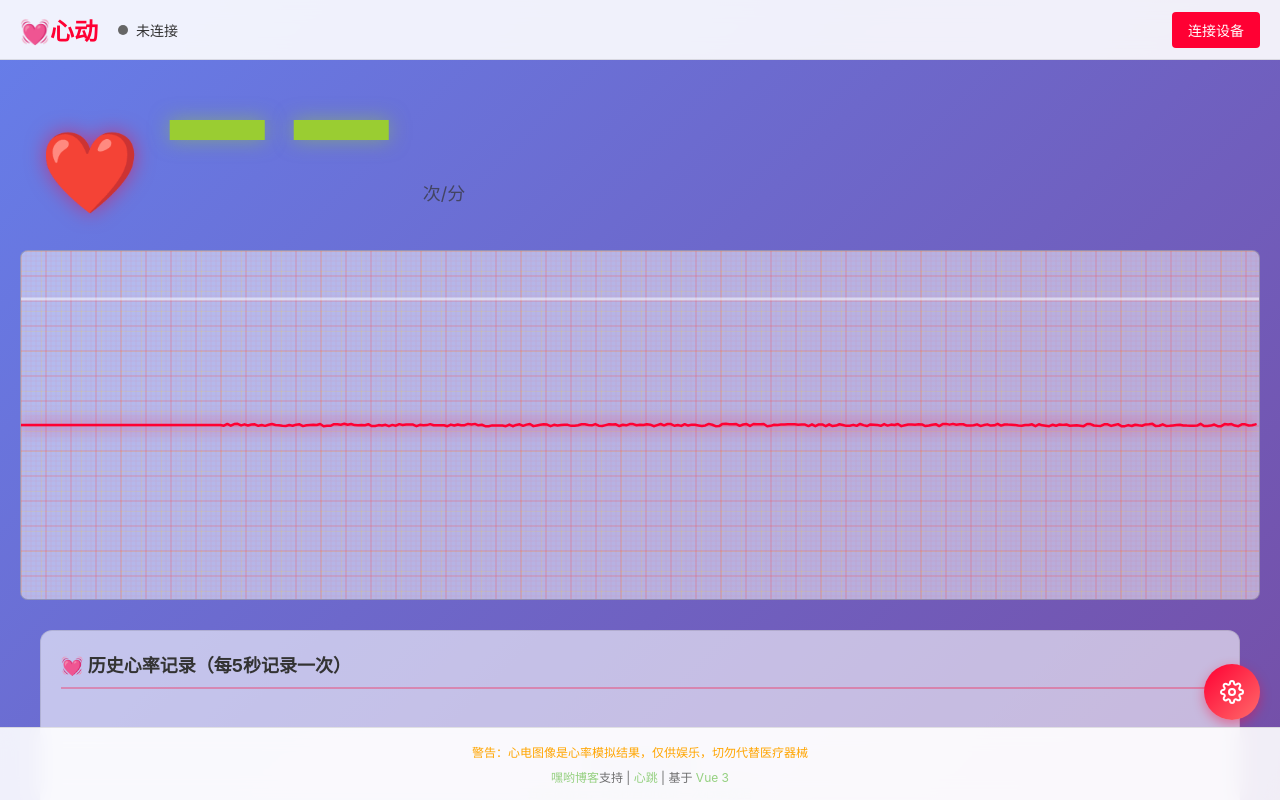
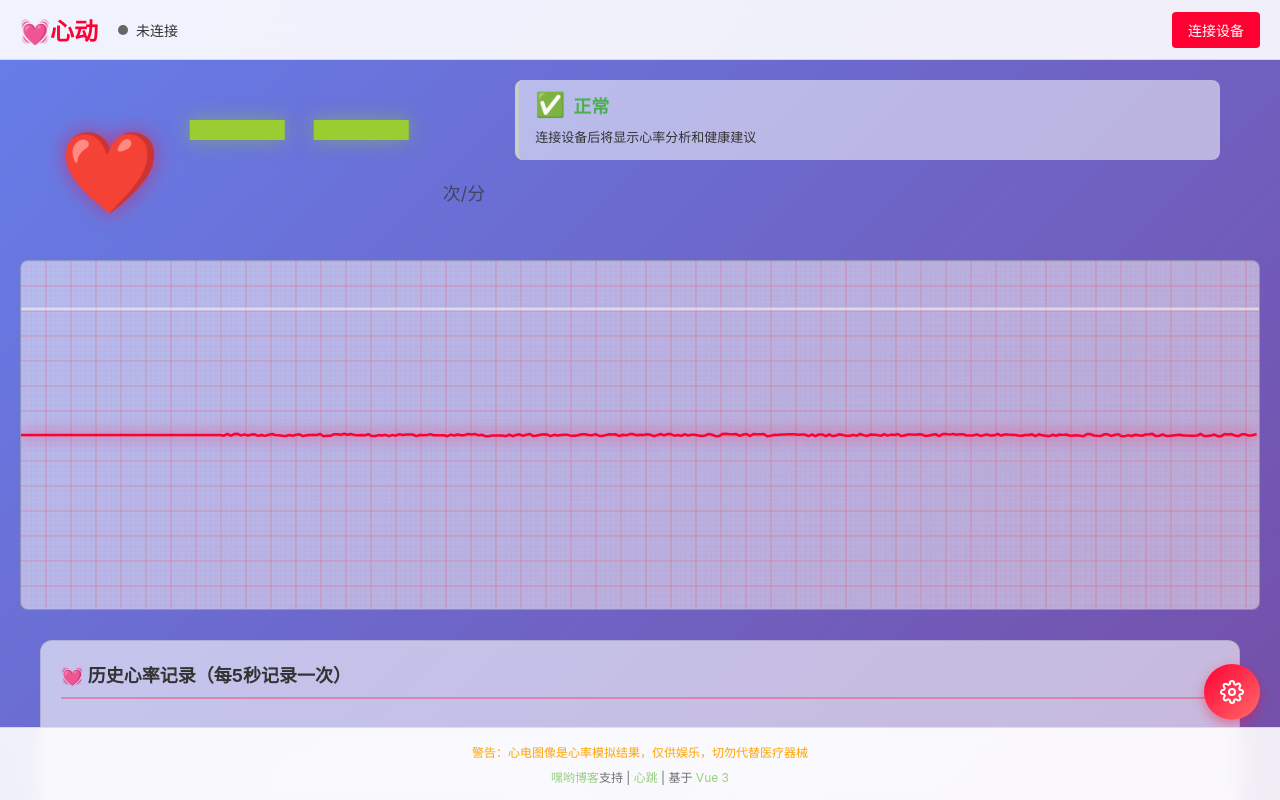
Before and after one commit to xiaoheiyo/xindong, a Vue app: page / in a window 1280 px wide. Built offline with nearby package versions, Linux system fonts and the light colour scheme.

Commit message:
1.3.1 加入心率建议

```diff
--- a/src/App.vue
+++ b/src/App.vue
@@ -8,6 +8,7 @@ import WallpaperManager from './components/WallpaperManager.vue'
 import BluetoothManager from './components/BluetoothManager.vue'
 import AppHeader from './components/AppHeader.vue'
 import AppFooter from './components/AppFooter.vue'
+import HeartRateStatus from './components/HeartRateStatus.vue'
 import type { AlertSettings } from './components/HeartRateManager.vue'
 import type { HeartRateRecord } from './components/HistoryManager.vue'
 
@@ -188,6 +189,9 @@ onUnmounted(() => {
           <span class="bpm-value">{{ bpm || '--' }}</span>
           <span class="bpm-unit">次/分</span>
         </div>
+
+        <!-- 心跳状况模块 -->
+        <HeartRateStatus :bpm="bpm" :is-connected="isConnected" />
       </section>
 
       <!-- ECG 显示 -->
@@ -340,15 +344,11 @@ onUnmounted(() => {
   width: 100%;
   text-align: left;
   display: flex;
-  align-items: center;
-  justify-content: flex-start;
-  padding-left: 20px;
-}
-
-.ecg-section {
-  width: 100%;
-  max-width: none;
-  padding: 0;
+  align-items: stretch;  /* 改为stretch,让子元素高度一致 */
+  justify-content: space-between;
+  padding: 0 40px;
+  gap: 30px;
+  min-height: 150px;  /* 设置最小高度 */
 }
 
 .heart-rate-display {
@@ -356,6 +356,7 @@ onUnmounted(() => {
   align-items: baseline;
   justify-content: flex-start;
   gap: 15px;
+  flex-shrink: 0;
 }
 
 .heart-icon {
@@ -402,6 +403,12 @@ onUnmounted(() => {
   opacity: 0.7;
   margin-left: 5px;
   font-weight: normal;
+}
+
+.ecg-section {
+  width: 100%;
+  max-width: none;
+  padding: 0;
 }
 
 
--- /dev/null
+++ b/src/components/HeartRateStatus.vue
@@ -0,0 +1,238 @@
+<script setup lang="ts">
+import { computed } from 'vue'
+
+interface Props {
+  bpm: number
+  isConnected: boolean
+}
+
+const props = defineProps<Props>()
+
+// 心跳状况类型
+type HeartRateStatus = 'normal' | 'low' | 'high' | 'veryHigh' | 'dangerous'
+
+// 计算心跳状况
+const status = computed<HeartRateStatus>(() => {
+  if (!props.isConnected || props.bpm === 0) {
+    return 'normal'
+  }
+
+  if (props.bpm < 50) {
+    return 'low'
+  } else if (props.bpm >= 50 && props.bpm <= 100) {
+    return 'normal'
+  } else if (props.bpm > 100 && props.bpm <= 120) {
+    return 'high'
+  } else if (props.bpm > 120 && props.bpm <= 150) {
+    return 'veryHigh'
+  } else {
+    return 'dangerous'
+  }
+})
+
+// 状况文本
+const statusText = computed(() => {
+  const texts: Record<HeartRateStatus, string> = {
+    normal: '正常',
+    low: '偏低',
+    high: '偏高',
+    veryHigh: '过高',
+    dangerous: '危险'
+  }
+  return texts[status.value]
+})
+
+// 状况描述 - 更详细的分析
+const statusDescription = computed(() => {
+  const descriptions: Record<HeartRateStatus, string> = {
+    normal: '心率在正常范围内(50-100次/分),心脏功能良好',
+    low: `当前心率${props.bpm}次/分偏低,可能原因:休息状态、运动员体质或药物影响。建议:如伴有头晕、乏力等症状,请及时就医`,
+    high: `当前心率${props.bpm}次/分略高,可能原因:运动后、情绪激动、咖啡因摄入。建议:深呼吸放松,避免剧烈活动,观察10-15分钟`,
+    veryHigh: `当前心率${props.bpm}次/分过高!可能原因:剧烈运动、发热、焦虑或缺氧。建议:立即停止活动,坐下休息,保持呼吸平稳,如持续超过20分钟请就医`,
+    dangerous: `当前心率${props.bpm}次/分异常危险!可能存在心律失常或其他心脏问题。建议:立即停止一切活动,保持安静,尽快联系医生或拨打急救电话`
+  }
+  return descriptions[status.value]
+})
+
+// 状态颜色
+const statusColor = computed(() => {
+  const colors: Record<HeartRateStatus, string> = {
+    normal: '#4CAF50',      // 绿色
+    low: '#FF9800',         // 橙色
+    high: '#FF9800',        // 橙色
+    veryHigh: '#F44336',    // 红色
+    dangerous: '#D32F2F'    // 深红色
+  }
+  return colors[status.value]
+})
+
+// 状态图标
+const statusIcon = computed(() => {
+  const icons: Record<HeartRateStatus, string> = {
+    normal: '✅',
+    low: '⚠️',
+    high: '⚠️',
+    veryHigh: '🔴',
+    dangerous: '🚨'
+  }
+  return icons[status.value]
+})
+</script>
+
+<template>
+  <div class="heart-rate-status">
+    <div class="status-indicator" :style="{ color: statusColor }">
+      <span class="status-icon">{{ statusIcon }}</span>
+      <span class="status-text">{{ statusText }}</span>
+    </div>
+    <div class="status-description" v-if="isConnected && bpm > 0">
+      <div class="analysis-content">
+        {{ statusDescription }}
+      </div>
+      <div class="recommendation" v-if="status !== 'normal'">
+        <strong>💡 健康建议:</strong>
+        <ul>
+          <li v-if="status === 'low'">监测是否有头晕、胸闷等症状</li>
+          <li v-if="status === 'low'">适当补充水分和电解质</li>
+          <li v-if="status === 'high' || status === 'veryHigh'">进行深呼吸练习(吸气4秒,屏息4秒,呼气6秒)</li>
+          <li v-if="status === 'high' || status === 'veryHigh'">避免咖啡、茶等刺激性饮料</li>
+          <li v-if="status === 'dangerous'">保持平静,避免紧张情绪</li>
+          <li v-if="status === 'dangerous'">如有胸痛、呼吸困难,立即就医</li>
+        </ul>
+      </div>
+    </div>
+    <div class="status-description" v-else>
+      连接设备后将显示心率分析和健康建议
+    </div>
+  </div>
+</template>
+
+<style scoped>
+.heart-rate-status {
+  display: flex;
+  flex-direction: column;
+  justify-content: center;  /* 垂直居中 */
+  gap: 8px;
+  padding: 12px 16px;
+  background: rgba(255, 255, 255, 0.7);
+  border-radius: 8px;
+  border-left: 4px solid #ccc;
+  flex: 1;  /* 自适应宽度,占满剩余空间 */
+  min-width: 200px;  /* 最小宽度 */
+  height: 100%;  /* 占满父容器高度 */
+  transition: all 0.3s ease;
+}
+
+.status-indicator {
+  display: flex;
+  align-items: center;
+  gap: 8px;
+  font-size: 18px;
+  font-weight: bold;
+}
+
+.status-icon {
+  font-size: 24px;
+  line-height: 1;
+}
+
+.status-text {
+  font-family: 'Press Start 2P', 'Courier New', monospace;
+}
+
+.status-description {
+  font-size: 13px;
+  color: #444;
+  line-height: 1.7;
+  font-family: -apple-system, BlinkMacSystemFont, 'Segoe UI', 'Microsoft YaHei', sans-serif;
+}
+
+.analysis-content {
+  margin-bottom: 10px;
+  padding-bottom: 8px;
+  border-bottom: 1px dashed rgba(255, 0, 51, 0.2);  /* 使用主题红色 */
+}
+
+.recommendation {
+  font-size: 12px;
+  color: #555;
+  background: rgba(255, 0, 51, 0.03);  /* 淡红色背景 */
+  padding: 10px 12px;
+  border-radius: 6px;
+  border-left: 3px solid rgba(255, 0, 51, 0.3);  /* 红色左边框 */
+}
+
+.recommendation strong {
+  display: block;
+  margin-bottom: 8px;
+  color: #ff0033;  /* 主题红色 */
+  font-size: 13px;
+  font-weight: 600;
+}
+
+.recommendation ul {
+  margin: 0;
+  padding-left: 20px;
+  list-style-type: none;  /* 移除默认列表样式 */
+}
+
+.recommendation li {
+  margin: 6px 0;
+  line-height: 1.6;
+  position: relative;
+  padding-left: 18px;
+}
+
+.recommendation li::before {
+  content: '▸';  /* 自定义箭头 */
+  position: absolute;
+  left: 0;
+  color: #ff0033;  /* 主题红色 */
+  font-weight: bold;
+}
+
+/* 不同状态的边框颜色 */
+.heart-rate-status:has(.status-indicator[style*="4CAF50"]) {
+  border-left-color: #4CAF50;
+  background: rgba(76, 175, 80, 0.1);
+}
+
+.heart-rate-status:has(.status-indicator[style*="FF9800"]) {
+  border-left-color: #FF9800;
+  background: rgba(255, 152, 0, 0.1);
+}
+
+.heart-rate-status:has(.status-indicator[style*="F44336"]) {
+  border-left-color: #F44336;
+  background: rgba(244, 67, 54, 0.1);
+}
+
+.heart-rate-status:has(.status-indicator[style*="D32F2F"]) {
+  border-left-color: #D32F2F;
+  background: rgba(211, 47, 47, 0.15);
+  animation: pulse 1s ease-in-out infinite;
+}
+
+@keyframes pulse {
+  0%, 100% {
+    box-shadow: 0 0 0 0 rgba(211, 47, 47, 0.4);
+  }
+  50% {
+    box-shadow: 0 0 0 8px rgba(211, 47, 47, 0);
+  }
+}
+
+/* 浅色模式适配 */
+.light-mode .heart-rate-status {
+  background: rgb(255 255 255 / 53%);
+}
+
+.light-mode .status-description {
+  color: #333;
+}
+
+.light-mode .recommendation {
+  background: rgba(255, 0, 51, 0.05);
+  border-left-color: rgba(255, 0, 51, 0.4);
+}
+</style>
```
